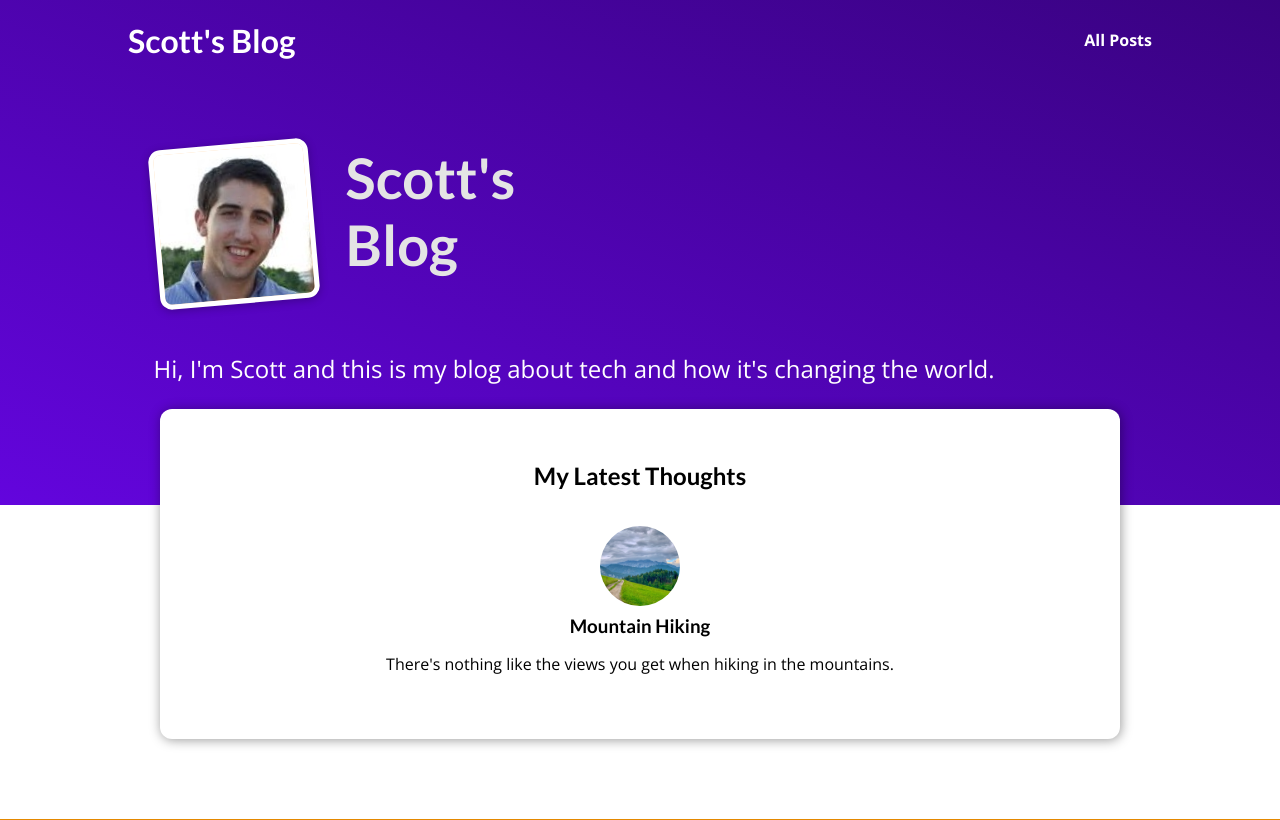
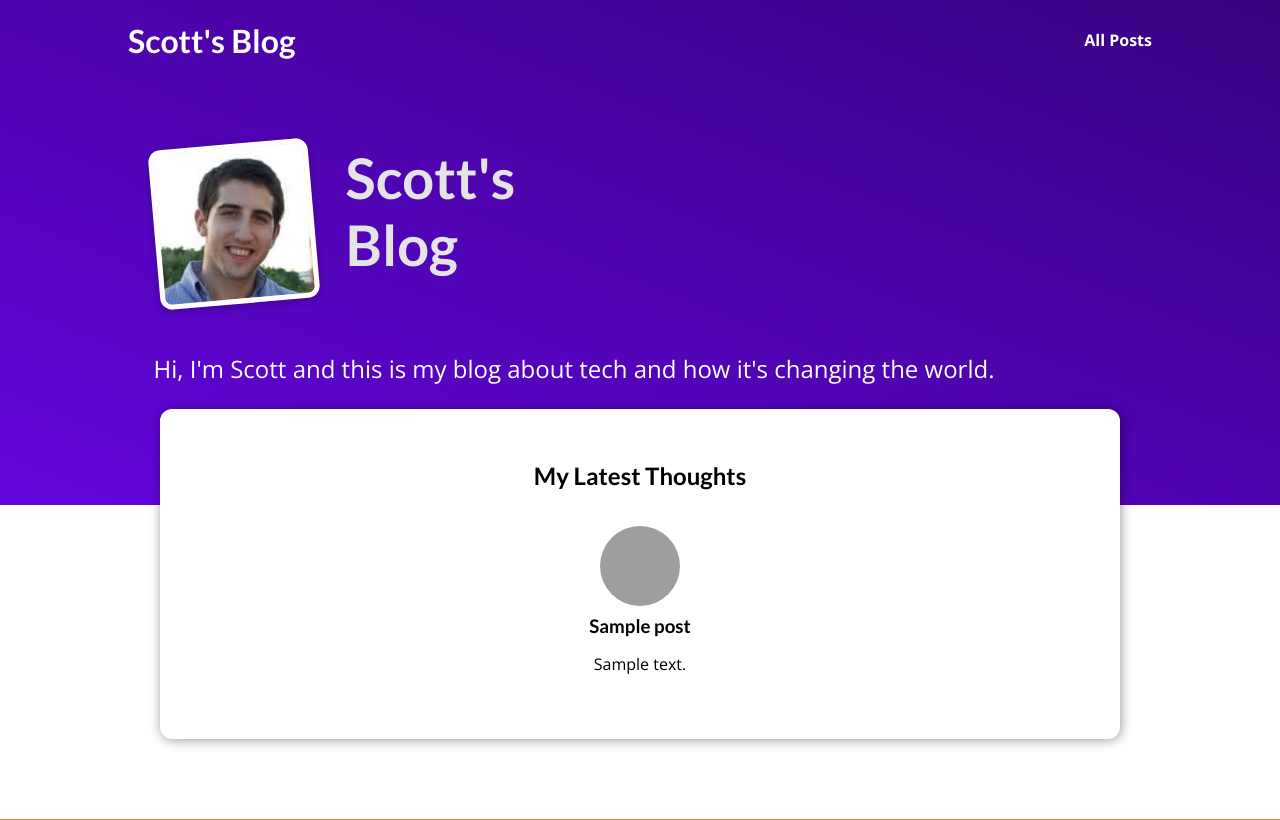
Before and after one commit to ScottMS724/blog_site, a Django app: template main_blog/templates/main_blog/index.html in a window 1280 px wide. Shown: the top 820 px of the page. Run offline with Django 3.2, Linux system fonts and the light colour scheme; the template is opened without the code that fills it: most values are stand-ins (such as "Sample title", 1, 10 or a date in 2020); grey boxes are pictures that could not be loaded.

Commit message:
add dynamic latest posts on starting page

```diff
--- a/main_blog/templates/main_blog/includes/post.html
+++ b/main_blog/templates/main_blog/includes/post.html
@@ -2,11 +2,11 @@
 
 <li>
   <article class="post">
-    <a href="{% url "post-detail-page" "the-mountains" %}">
-      <img src="{% static "main_blog/images/mountainview.jpg" %}" alt="Mountain Hiking" />
+    <a href="{% url "post-detail-page" post.slug %}">
+      <img src="{% static "main_blog/images/"|add:post.image %}" alt={{ post.title }} />
         <div class="post__content">
-          <h3>Mountain Hiking</h3>
-            <p>There's nothing like the views you get when hiking in the mountains.</p>
+          <h3>{{ post.title }}</h3>
+            <p>{{ post.excerpt }}</p>
         </div>
     </a>
   </article>
--- a/main_blog/templates/main_blog/index.html
+++ b/main_blog/templates/main_blog/index.html
@@ -24,7 +24,9 @@
     <h2>My Latest Thoughts</h2>
 
       <ul>
-        {% include "main_blog/includes/post.html" %}
+        {% for post in posts %}
+          {% include "main_blog/includes/post.html" %}
+        {% endfor %}
       </ul>
   </section>
 
```
Also changed, not shown: main_blog/views.py (+13 -8 lines).
